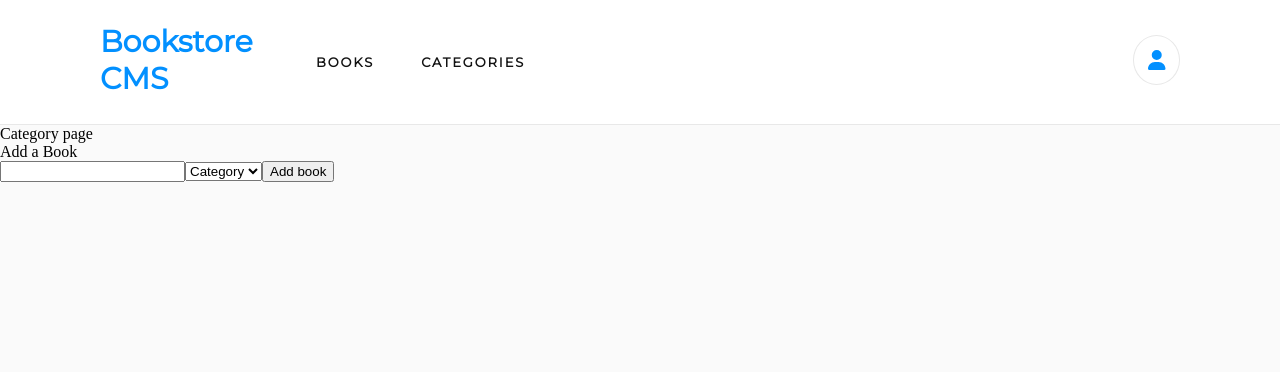
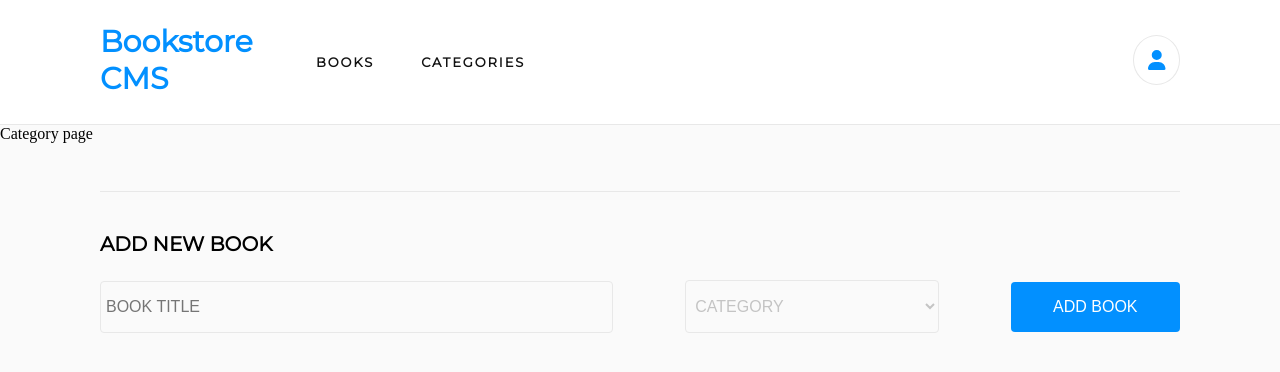
Before and after one commit to abiola-arobieke/book-store, a React (Create React App) app: page /categories in a window 1280 px wide. Shown: the top 372 px of the page. Built offline with nearby package versions, Linux system fonts and the light colour scheme.

Commit message:
Modify InputBook.js file

```diff
--- a/src/components/InputBook.js
+++ b/src/components/InputBook.js
@@ -1,17 +1,53 @@
-function InputBooks() {
+import PropTypes from 'prop-types';
+import { useState } from 'react';
+
+function InputBooks({ addNewBook }) {
+  const categories = [
+    { id: 1, name: 'Action' },
+    { id: 2, name: 'Drama' },
+    { id: 3, name: 'Play-wright' },
+    { id: 4, name: 'Thriller' },
+  ];
+
+  const [title, setTitle] = useState('');
+  const [category, setCategory] = useState('');
+
+  const handleChange = (e) => {
+    setCategory(e.target.value);
+  };
+
+  const handleInput = (e) => {
+    setTitle(e.target.value);
+  };
+
+  const handleSubmit = (e) => {
+    e.preventDefault();
+    if (title.trim() && category) {
+      addNewBook(title, category);
+    }
+  };
+
   return (
-    <div>
-      <div>Add a Book</div>
-      <form>
-        <input type="text" />
-        <select name="choice">
-          <option value="category">Category</option>
-          <option value="book">Book</option>
+    <div className="md-6 form-input">
+      <div className="form-title">Add New Book</div>
+      <form className="d-flex w-100c spc-btw form" onSubmit={handleSubmit}>
+        <input className="w-60c text-input" type="text" onChange={handleInput} placeholder="BOOK TITLE" />
+        <select className="w-30c cat grey-light" name="choice" onChange={handleChange}>
+          <option value="">Category</option>
+          {categories.map((category) => (
+            <option key={category.id} value={category.name}>
+              {category.name}
+            </option>
+          ))}
         </select>
-        <button type="submit">Add book</button>
+        <button className="w-20c btn-add" type="submit">Add book</button>
       </form>
     </div>
   );
 }
 
+InputBooks.propTypes = {
+  addNewBook: PropTypes.func.isRequired,
+};
+
 export default InputBooks;
```
